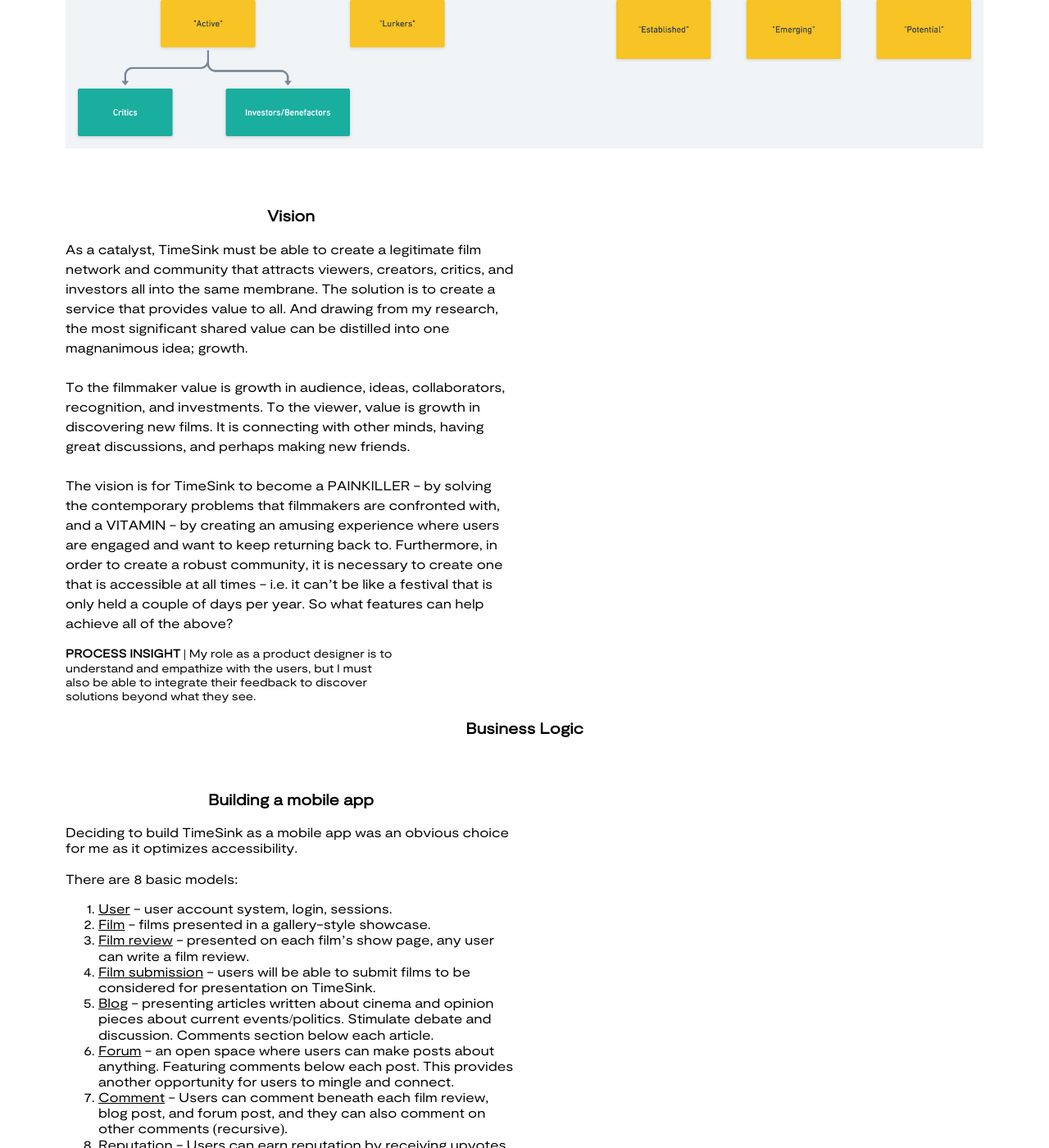
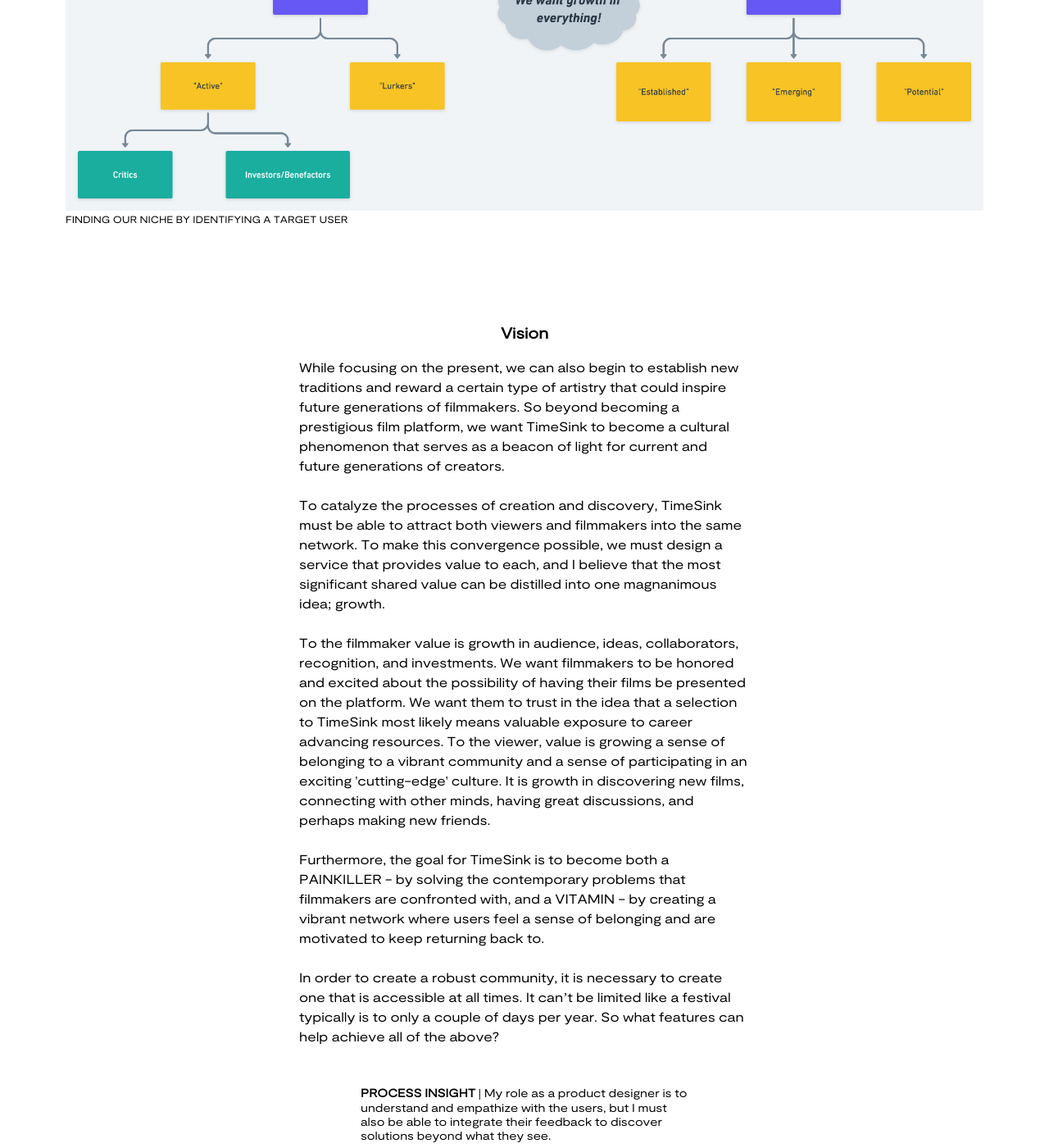
Before and after one commit to aaronzomback/design-portfolio, a Jekyll site: the page built from timesink.html, in a window 1280 px wide and 1400 px high, scrolled down 4993 px. Shown: the whole window at 82% size. Built offline with Jekyll 4.4.1, drawn with Linux system fonts in a browser that asks for light colours; some of the changed text lies outside the part shown.

Commit message:
onboarding2

```diff
--- a/assets/css/app.scss
+++ b/assets/css/app.scss
@@ -338,9 +338,14 @@
 }
 
 section.vision {
+
+
+  margin-top: 120px;
+
   div.vision-text{
     width: 550px;
-    float: left;
+    margin-left: auto;
+    margin-right: auto;
 
     p {
       line-height: 1.5;
@@ -351,6 +356,8 @@
     margin-top: 48px;
     width: 400px;
     font-size: 14px;
+    margin-left: auto;
+    margin-right: auto;
   }
 }
 
@@ -361,26 +368,49 @@
     margin-left: auto;
     margin-right: auto;
     margin-top: 120px;
+
+    p {
+      line-height: 1.5;
+    }
   }
 
 }
 
 section.design-for-img {
 
-  margin-left: auto;
-  margin-right: auto;
+  width: 100%;
 
   img {
+    margin-top: 32px;
     height: auto;
     width: 100%;
     margin-left: auto;
     margin-right: auto;
+
+
+  }
+
+  .design-for-caption {
+    margin-top: 0px;
+    font-size: 12px;
   }
 }
 
 section.mobile-app {
   margin-top: 64px;
   width: 550px;
+  margin-left: auto;
+  margin-right: auto;
+
+  p {
+    line-height: 1.5;
+  }
+
+  .model-list {
+    li {
+      line-height: 1.5;
+    }
+  }
 }
 
 section.user-onboarding {
--- a/timesink.html
+++ b/timesink.html
@@ -115,13 +115,14 @@
   <div class="design-for-text">
     <h1 style="text-align:center">Who are we designing for?</h1>
     <p>To best inform the overall product design - from how it looks and feels, to how it works, I first had to identify exactly who this platform will be designed for. <br> <br>
-       If we want to differentiate TimeSink from platforms such as YouTube or Vimeo, it’s not enough to design for filmmakers and/or viewers, but more so the design must be crafted towards a specific persona and idea. It's not just about helping current filmmakers, but also creating new traditions that could inspire future generations of visionary filmmakers.<br> <br>
-       At this stage I identified TimeSink’s niche user; namely those who appreciate the art and history of cinema. By doing this, we not only begin to articulate the types of films that TimeSink would curate, but also the types of discussions and overall theme. Already, this is different than a massive online hosted video platform like YouTube. It is about becoming more specialized and I think by doing so, it raises the possibility of creating a super-loyal user base. </p>
+       If we want to differentiate TimeSink from platforms such as YouTube or Vimeo, it’s not enough to design for filmmakers and/or viewers, but more so the design must be crafted towards a specific persona and idea. <br> <br>
+       At this stage I identified TimeSink’s niche user; namely those who appreciate the art and history of cinema. By doing this, we not only begin to articulate the types of films that TimeSink would curate, but also the brand personality, design principles, and overall theme. Already, this is different than a massive online hosted video platform like YouTube. It is about becoming more specialized and I think by doing so, it raises the possibility of creating a super-loyal user base. </p>
   </div>
 </section>
 
 <section class="design-for-img">
   <img src="/assets/img/designfor.png" alt="who-are-we-designing-for">
+  <p class="design-for-caption">FINDING OUR NICHE BY IDENTIFYING A TARGET USER</p>
 </section>
 
 
@@ -129,11 +130,16 @@
   <div class="vision-text">
     <h1 style="text-align:center">Vision</h1>
     <p>
-      As a catalyst, TimeSink must be able to create a legitimate film network and community that attracts viewers, creators, critics, and investors all into the same membrane. The solution is to create a service that provides value to all. And drawing from my research, the most significant shared value can be distilled into one magnanimous idea; growth. <br> <br>
 
-    To the filmmaker value is growth in audience, ideas, collaborators, recognition, and investments. To the viewer, value is growth in discovering new films. It is connecting with other minds, having great discussions, and perhaps making new friends.<br> <br>
+      While focusing on the present, we can also begin to establish new traditions and reward a certain type of artistry that could inspire future generations of filmmakers. So beyond becoming a prestigious film platform, we want TimeSink to become a cultural phenomenon that serves as a beacon of light for current and future generations of creators.<br> <br>
 
-    The vision is for TimeSink to become a PAINKILLER - by solving the contemporary problems that filmmakers are confronted with, and a VITAMIN - by creating an amusing experience where users are engaged and want to keep returning back to. Furthermore, in order to create a robust community, it is necessary to create one that is accessible at all times - i.e. it can’t be like a festival that is only held a couple of days per year. So what features can help achieve all of the above?
+      To catalyze the processes of creation and discovery, TimeSink must be able to attract both viewers and filmmakers into the same network. To make this convergence possible, we must design a service that provides value to each, and I believe that the most significant shared value can be distilled into one magnanimous idea; growth. <br> <br>
+
+    To the filmmaker value is growth in audience, ideas, collaborators, recognition, and investments. We want filmmakers to be honored and excited about the possibility of having their films be presented on the platform. We want them to trust in the idea that a selection to TimeSink most likely means valuable exposure to career advancing resources. To the viewer, value is growing a sense of belonging to a vibrant community and a sense of participating in an exciting 'cutting-edge' culture. It is growth in discovering new films, connecting with other minds, having great discussions, and perhaps making new friends.<br> <br>
+
+     Furthermore, the goal for TimeSink is to become both a PAINKILLER - by solving the contemporary problems that filmmakers are confronted with, and a VITAMIN - by creating a vibrant network where users feel a sense of belonging and are motivated to keep returning back to. <br> <br>
+
+     In order to create a robust community, it is necessary to create one that is accessible at all times. It can’t be limited like a festival typically is to only a couple of days per year. So what features can help achieve all of the above?
     </p>
   </div>
 
@@ -142,12 +148,6 @@
   </div>
 </section>
 
-<section class="business-logic">
-  <div class="business-logic-text">
-    <h1 style="text-align:center">Business Logic</h1>
-    <p> </p>
-  </div>
-</section>
 
 <section class="mobile-app">
   <div class="app-text">
@@ -171,6 +171,11 @@
     </div>
 </section>
 
+<section class="features">
+  <div class="features-text">
+    <h1 style="text-align:center">Features</h1>
+  </div>
+
 <section class="user-onboarding">
   <div class="user-onboarding-text">
   <h1 style="text-align:center">User onboarding, it's personal.</h1>
@@ -181,5 +186,5 @@
 </section>
 
 <section class="onboarding-img">
-  <img src="/assets/img/onboarding-img.svg" alt="timesink-onboarding">
+  <img src="/assets/img/onboarding-img2.svg" alt="timesink-onboarding">
 </section>
```
Also changed, not shown: assets/img/onboarding-img2.svg (added).
